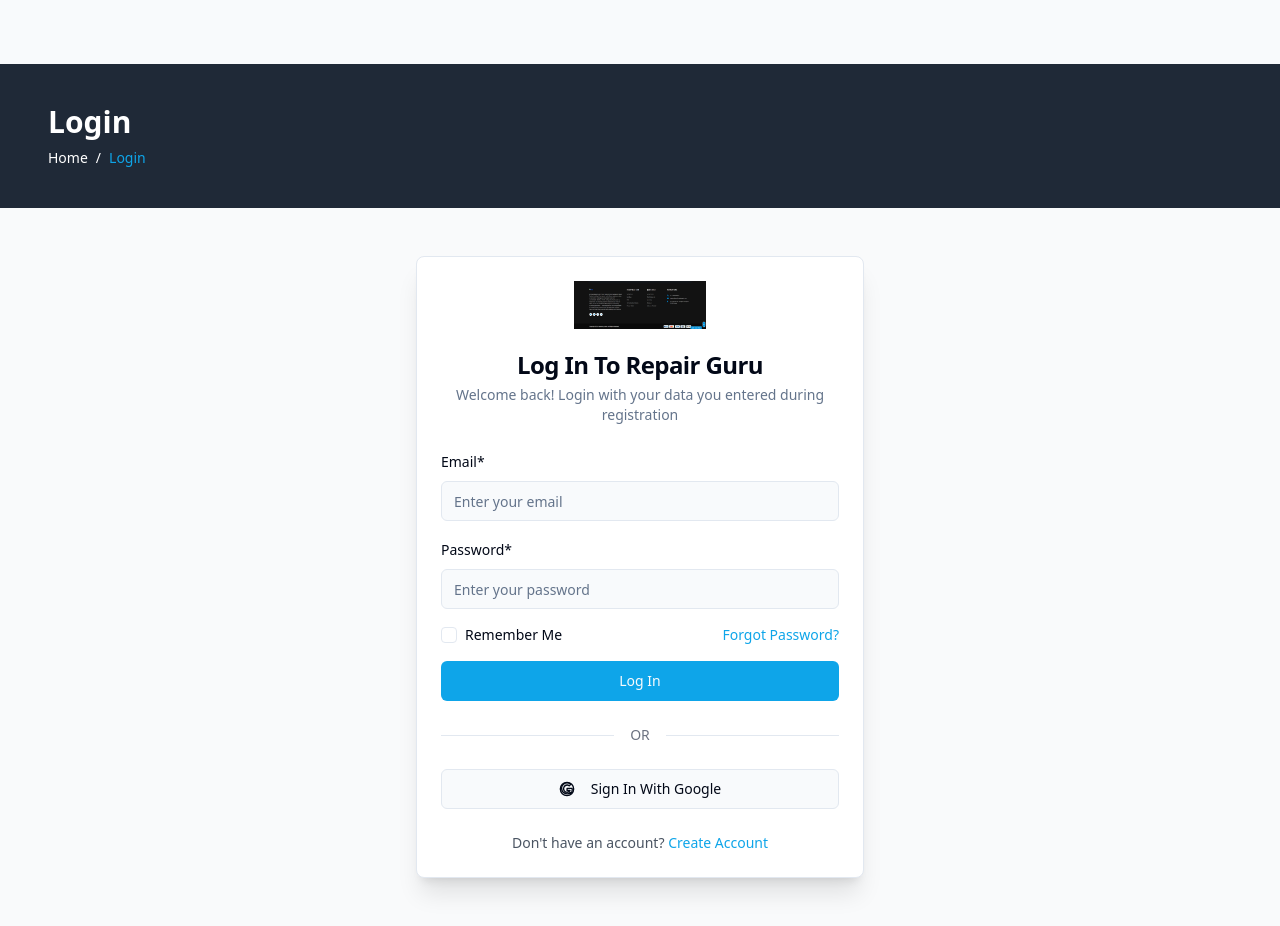
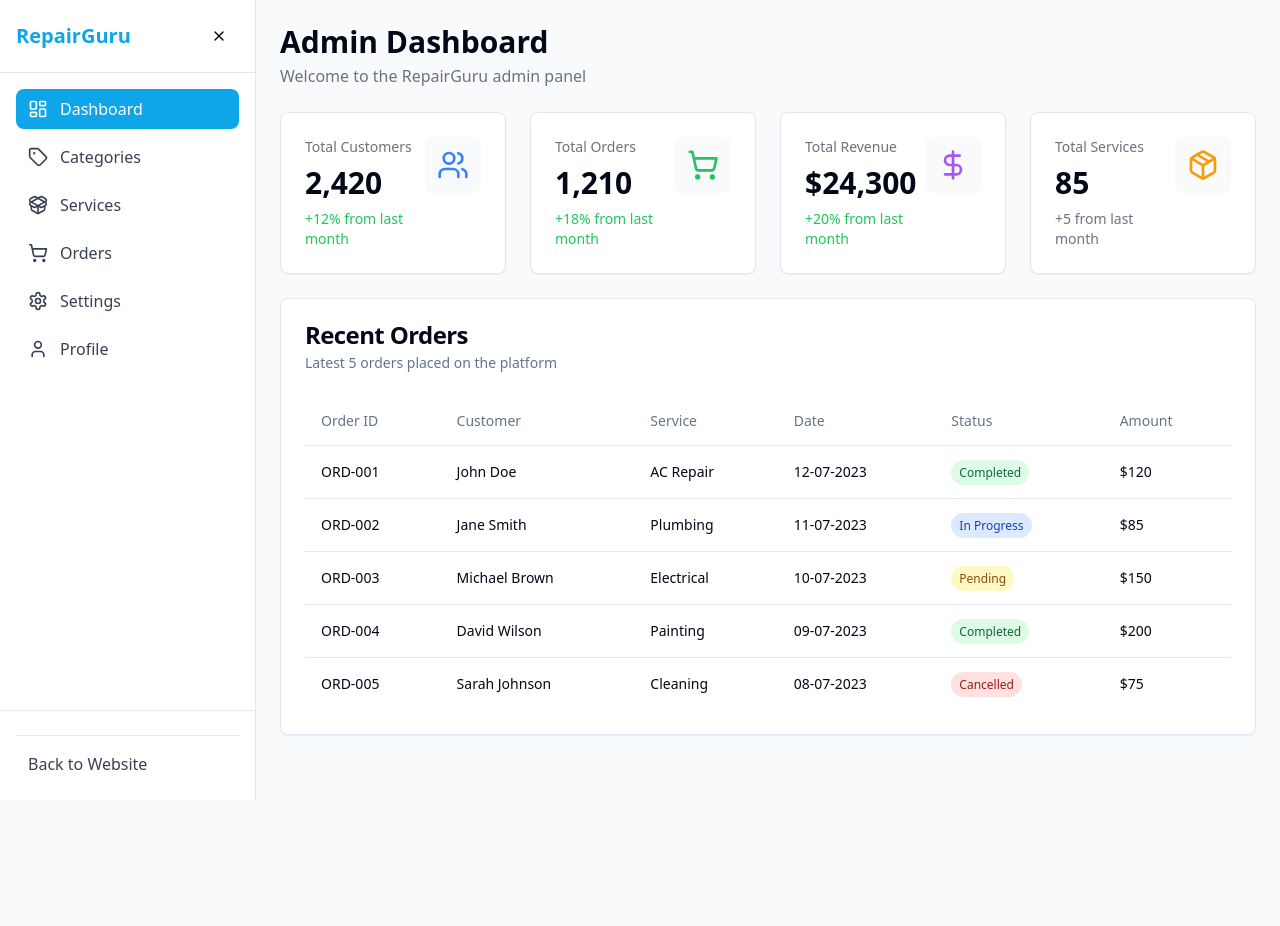
Before and after one commit to deepak748030/Electric-Solutions, a React (Vite) app: page /admin in a window 1280 px wide. Before the commit this address led to /auth/login. After the commit the page ends 800 px from the top, so only its background shows below. Built offline with nearby package versions, Linux system fonts and the light colour scheme.

Commit message:
Show admin dashboard without login
Modify the application to display the admin dashboard without requiring login or checking local storage for admin status.

```diff
--- a/src/components/layout/AdminLayout.tsx
+++ b/src/components/layout/AdminLayout.tsx
@@ -1,17 +1,10 @@
 
 import React from 'react';
-import { Outlet, Navigate } from 'react-router-dom';
+import { Outlet } from 'react-router-dom';
 import AdminSidebar from './AdminSidebar';
 import { cn } from '@/lib/utils';
 
 const AdminLayout = () => {
-  // Check if user is authenticated and is an admin
-  const isAdmin = localStorage.getItem('isAdmin') === 'true';
-
-  if (!isAdmin) {
-    return <Navigate to="/auth/login" replace />;
-  }
-
   return (
     <div className="flex h-screen overflow-hidden bg-gray-50">
       <AdminSidebar />
--- a/src/components/layout/AdminSidebar.tsx
+++ b/src/components/layout/AdminSidebar.tsx
@@ -9,7 +9,7 @@ import {
   ShoppingCart,
   Tag,
   X,
-  LogOut
+  User
 } from 'lucide-react';
 import { cn } from '@/lib/utils';
 import { Button } from '@/components/ui/button';
@@ -21,12 +21,6 @@ const AdminSidebar = () => {
 
   const toggleSidebar = () => {
     setExpanded(!expanded);
-  };
-
-  const handleLogout = () => {
-    localStorage.removeItem('userToken');
-    localStorage.removeItem('isAdmin');
-    window.location.href = '/';
   };
 
   const menuItems = [
@@ -54,6 +48,11 @@ const AdminSidebar = () => {
       name: 'Settings',
       path: '/admin/settings',
       icon: <Settings className="h-5 w-5" />
+    },
+    {
+      name: 'Profile',
+      path: '/admin/profile',
+      icon: <User className="h-5 w-5" />
     }
   ];
 
@@ -108,17 +107,12 @@ const AdminSidebar = () => {
 
       <div className="p-4 border-t">
         <Separator className="my-2" />
-        <Button
-          variant="ghost"
-          className={cn(
-            "w-full flex items-center text-gray-700 hover:bg-gray-100 py-2",
-            !expanded && "justify-center"
-          )}
-          onClick={handleLogout}
-        >
-          <LogOut className="h-5 w-5" />
-          {expanded && <span className="ml-3">Logout</span>}
-        </Button>
+        <Link to="/" className={cn(
+          "flex items-center text-gray-700 hover:bg-gray-100 py-2 px-3 rounded-lg",
+          !expanded && "justify-center"
+        )}>
+          {expanded ? "Back to Website" : <X className="h-5 w-5" />}
+        </Link>
       </div>
     </aside>
   );
```
